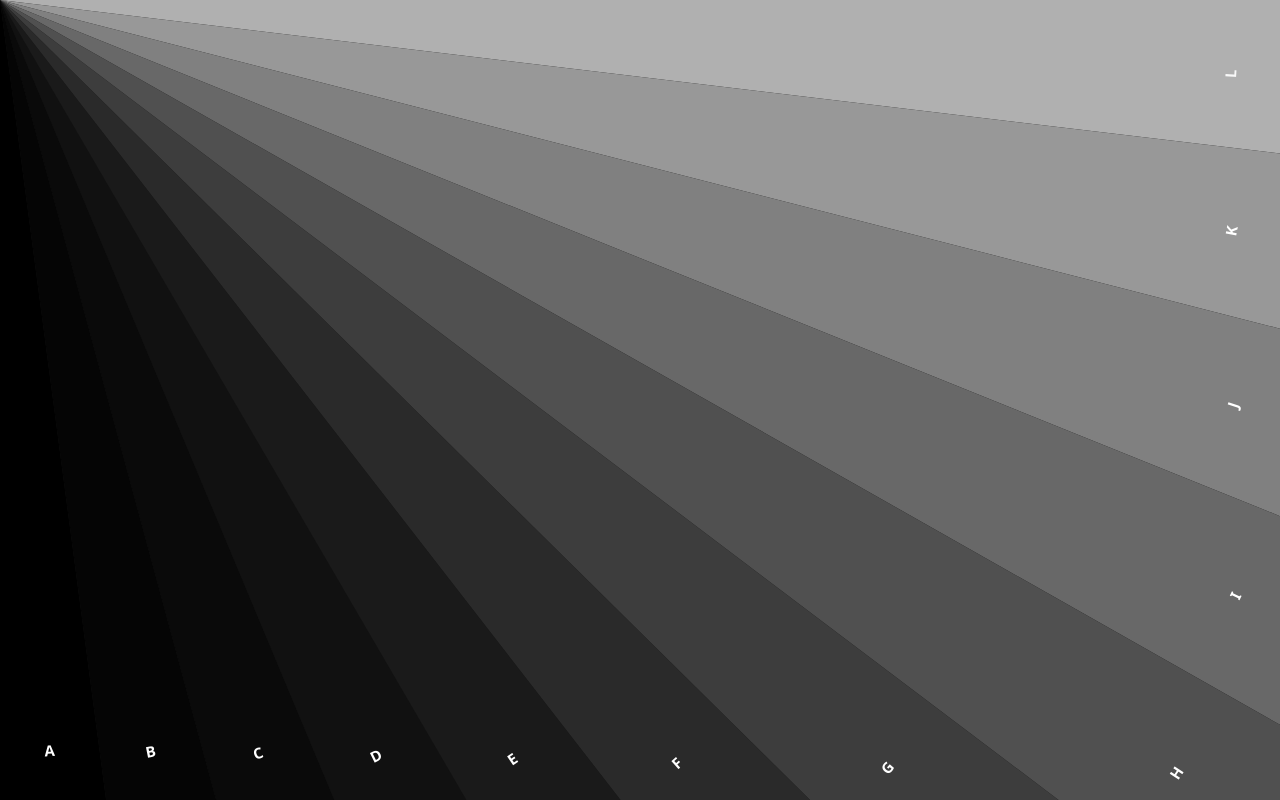
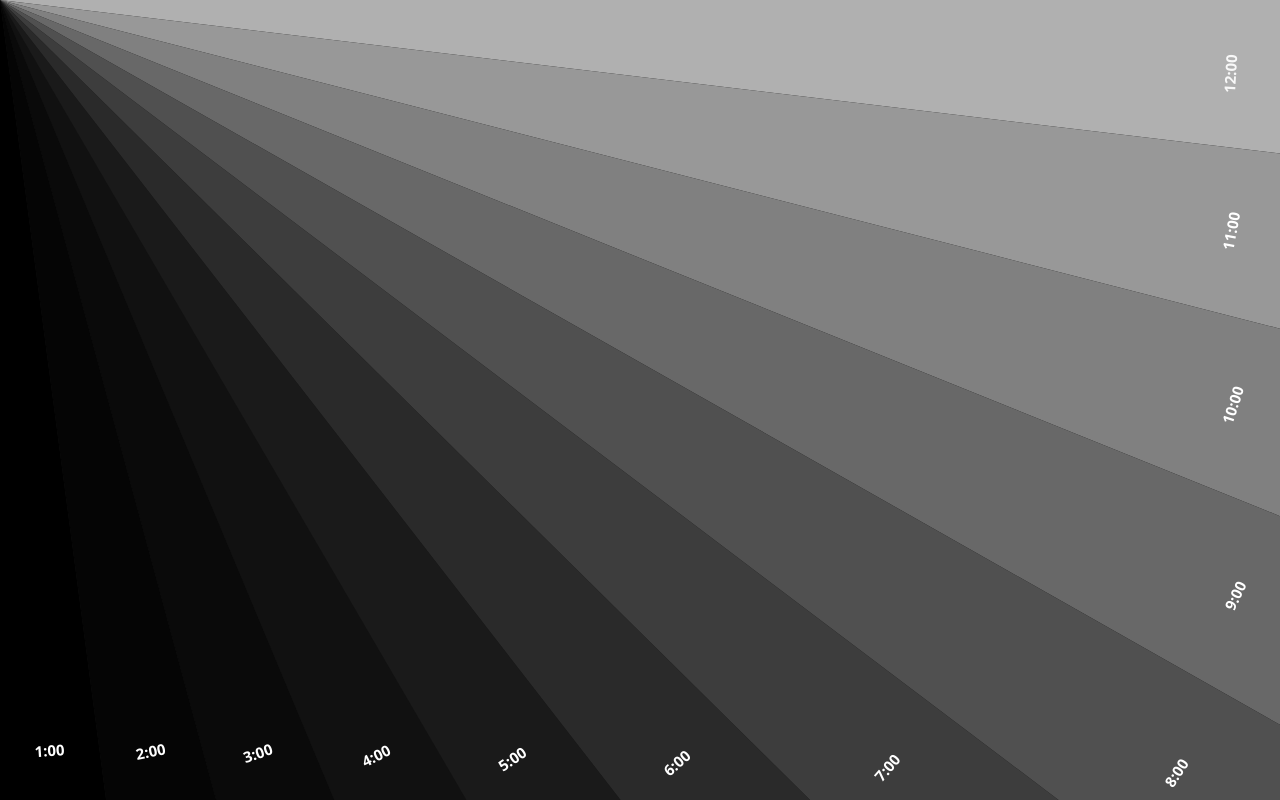
Before and after one commit to tylerpaige/radial, a plain HTML site: page index.html in a window 1280 px wide. Drawn offline with Linux system fonts and the light colour scheme.

Commit message:
Clip text to the ray shape

```diff
--- a/index.html
+++ b/index.html
@@ -137,7 +137,7 @@
        * Use an empty array to hide labels.
        */
       RAY_LABELS: [
-        'A', 'B', 'C', 'D', 'E', 'F', 'G', 'H', 'I', 'J', 'K', 'L', 'M', 'N',
+        '1:00', '2:00', '3:00', '4:00', '5:00', '6:00', '7:00', '8:00', '9:00', '10:00', '11:00', '12:00',
       ],
       /** Inset from the viewport edge along the wedge bisector (px). */
       RAY_LABEL_INSET_PX: 48,
@@ -317,6 +317,8 @@
       let lastH = 0;
       const groups = [];
       const paths = [];
+      /** Paths inside each ray’s `<clipPath>`; same `d` as the wedge fill path. */
+      const clipPathPaths = [];
       const labels = [];
       /** Last applied angular widths (rad), length n, sum π/2 — start of next animation. */
       let currentWidths = [];
@@ -338,7 +340,7 @@
         const labelOpacities = opts.labelOpacities;
         const w = lastW;
         const h = lastH;
-        if (w < 1 || h < 1 || paths.length !== n) return;
+        if (w < 1 || h < 1 || paths.length !== n || clipPathPaths.length !== n) return;
         const norm = normalize ? normalizeWidths(widths, halfPi) : widths.map((x) => Math.max(0, x));
         if (normalize) {
           currentWidths = norm;
@@ -349,9 +351,12 @@
           const a2 = bounds[i + 1];
           if (a2 - a1 < 1e-9) {
             paths[i].setAttribute('d', '');
+            clipPathPaths[i].setAttribute('d', '');
           } else {
             const pts = wedgePolygon(w, h, a1, a2);
-            paths[i].setAttribute('d', polygonToPath(pts));
+            const d = polygonToPath(pts);
+            paths[i].setAttribute('d', d);
+            clipPathPaths[i].setAttribute('d', d);
           }
         }
         if (skipLabels) {
@@ -582,6 +587,7 @@
         while (svg.firstChild) svg.removeChild(svg.firstChild);
         groups.length = 0;
         paths.length = 0;
+        clipPathPaths.length = 0;
         labels.length = 0;
 
         const half = Math.PI / 2;
@@ -590,24 +596,39 @@
           const a2 = ((i + 1) / n) * half;
           const pts = wedgePolygon(w, h, a1, a2);
           const path = document.createElementNS(svgNS, 'path');
-          path.setAttribute('d', polygonToPath(pts));
+          const d0 = polygonToPath(pts);
+          path.setAttribute('d', d0);
           path.setAttribute('fill', pickColor(i, colors));
           path.setAttribute('stroke', 'none');
+
+          const defs = document.createElementNS(svgNS, 'defs');
+          const clipEl = document.createElementNS(svgNS, 'clipPath');
+          clipEl.setAttribute('id', `ray-clip-${i}`);
+          const clipPathPath = document.createElementNS(svgNS, 'path');
+          clipPathPath.setAttribute('d', d0);
+          clipEl.appendChild(clipPathPath);
+          defs.appendChild(clipEl);
 
           const textEl = document.createElementNS(svgNS, 'text');
           textEl.setAttribute('class', 'ray-label');
           textEl.setAttribute('text-anchor', 'middle');
           textEl.setAttribute('dominant-baseline', 'middle');
 
+          const labelLayer = document.createElementNS(svgNS, 'g');
+          labelLayer.setAttribute('clip-path', `url(#ray-clip-${i})`);
+          labelLayer.appendChild(textEl);
+
           const g = document.createElementNS(svgNS, 'g');
           g.classList.add('ray');
           g.setAttribute('data-ray-index', String(n - 1 - i));
           g.setAttribute('data-ray-active', 'false');
+          g.appendChild(defs);
           g.appendChild(path);
-          g.appendChild(textEl);
+          g.appendChild(labelLayer);
           svg.appendChild(g);
           groups.push(g);
           paths.push(path);
+          clipPathPaths.push(clipPathPath);
           labels.push(textEl);
         }
 
```
